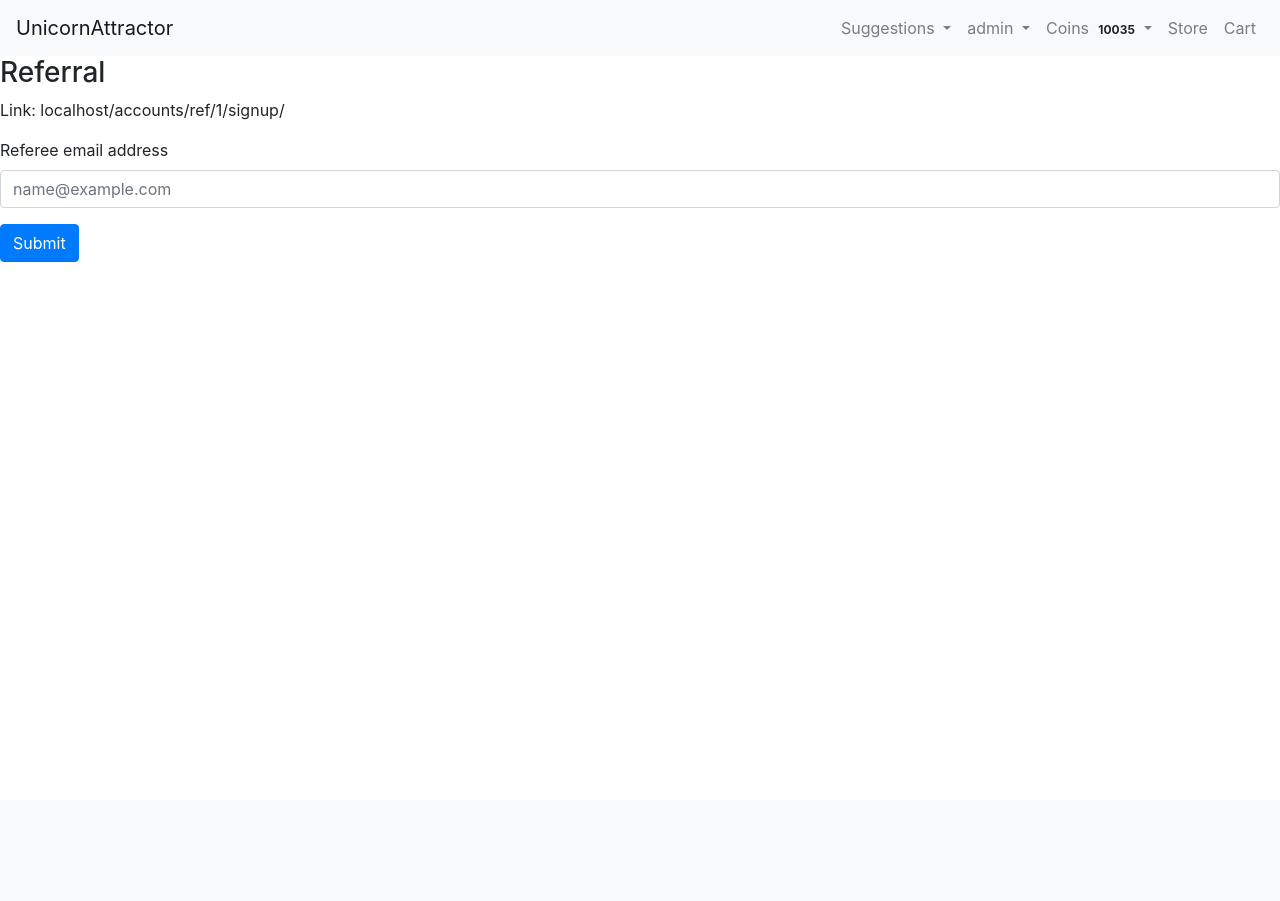
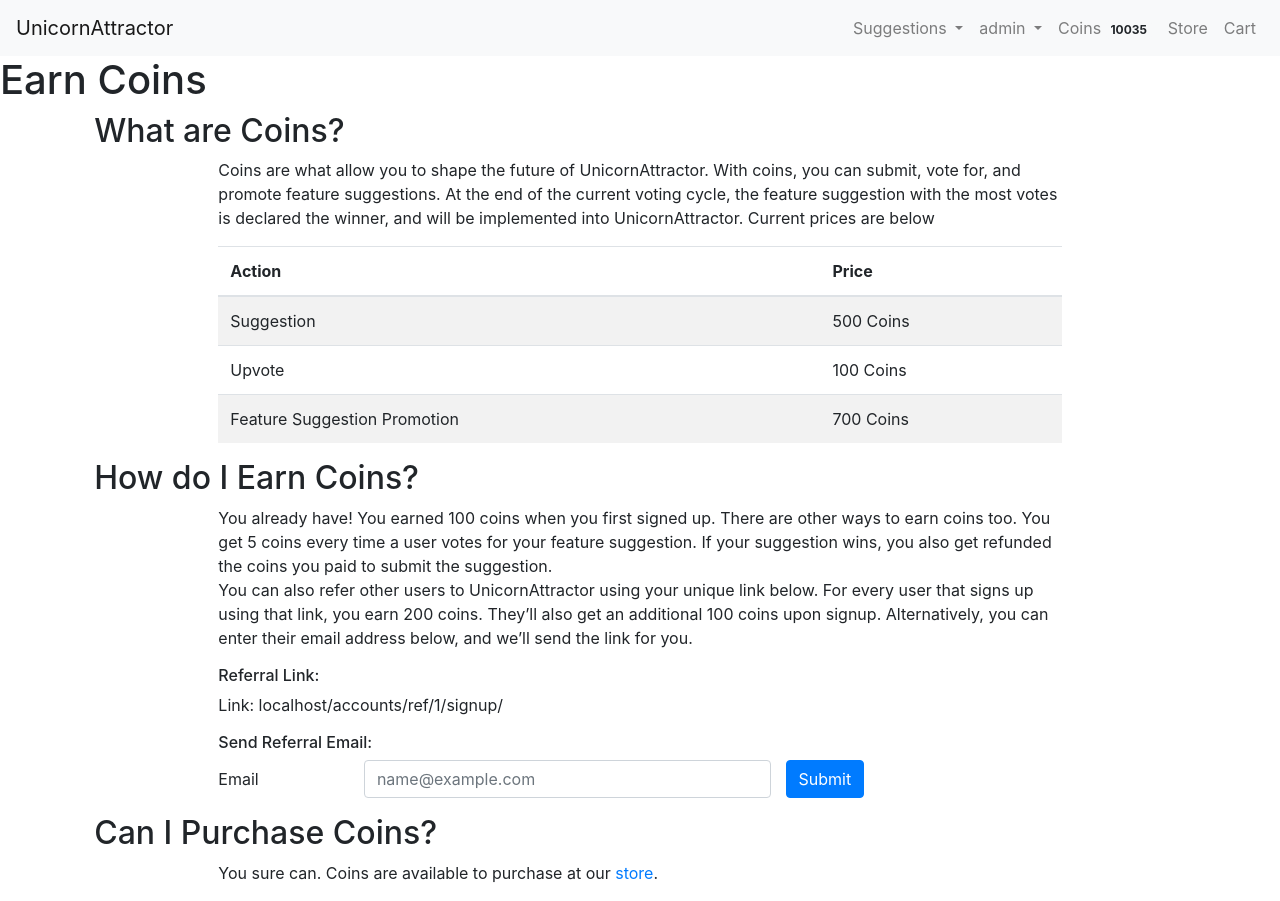
Before and after one commit to Paddywc/milestone-project-5, a Django app: page /earn_coins in a window 1280 px wide. Before the commit the page ends 262 px from the top, so only its background shows below. Run offline with Django 3.2, Linux system fonts and the light colour scheme; the visitor is signed in with stand-in values (Sample User, id 1); data comes from the database, SQL or seed files in the repository; both versions use the stored data as it was after the commit; some libraries are stand-ins or nearby versions.

Commit message:
add content  to earn coins page

```diff
--- a/accounts/templates/login.html
+++ b/accounts/templates/login.html
@@ -9,6 +9,8 @@
     {{ form|as_bootstrap_inline }}
     {% csrf_token %}
     <input type="submit" value="Login">
+     <p><a href="{% url 'password_reset' %}">Forgot my password</a></p>
+
 </form>
 
 <div id="no-account-section">
--- a/market/contexts.py
+++ b/market/contexts.py
@@ -8,6 +8,13 @@ def cart(request):
 
 
 def usercoins(request):
-    user = request.user
-    coins_amount = UserCoins.objects.get(user=user).coins
-    return {"usercoins":coins_amount}
+    """
+    Else statement required to avoid error
+    when user is not signed in
+    """
+    if request.user.is_authenticated:
+        user = request.user
+        coins_amount = UserCoins.objects.get(user=user).coins
+        return {"usercoins":coins_amount}
+    else:
+        return {"usercoins": None}
--- a/market/templates/earn_coins.html
+++ b/market/templates/earn_coins.html
@@ -1,16 +1,96 @@
-{% extends 'base.html' %}
-{% block title %} Earn Coins {% endblock %}
-{% block content %}
+{% extends 'base.html' %} {% block title %} Earn Coins {% endblock %} {% block content %}
+<main id="earn-coins">
+  <h1 id="page-title">Earn Coins</h1>
 
-<h3>Referral</h3>
-<p>Link: {{ request.get_host }}{% url 'referred_signup'  request.user.id %}</p>
-<form method="POST">
-       {% csrf_token %}
-  <div class="form-group">
-    <label for="refereeEmail">Referee email address</label>
-    <input type="email" class="form-control" name="refereeEmail" id="refereeEmail" placeholder="name@example.com">
+
+
+  <div class="row">
+    <div class="offset-1">
+      <h2 class="section-header">What are Coins?</h2>
+    </div>
   </div>
-    <button type="submit" class="btn btn-primary">Submit</button>
 
-</form>
-{% endblock %}
+  <div class="row">
+    <div class="col-xs-10 col-md-8 offset-xs-1 offset-md-2">
+      <p class="coins-answer">
+        Coins are what allow you to shape the future of UnicornAttractor. With coins, you can submit, vote for, and promote feature suggestions. At the end of the current voting cycle, the feature suggestion with the most votes is declared the winner, and will
+        be implemented into UnicornAttractor. Current prices are below
+      </p>
+
+      <table class="table table-striped">
+        <thead>
+          <tr>
+            <th scope="col">Action</th>
+            <th scope="col">Price</th>
+          </tr>
+        </thead>
+        <tbody>
+          {% for purchase in coin_purchases %}
+          <tr>
+            <td>{{ purchase.name }}</td>
+            <td>{{ purchase.coins_price }} Coins</td>
+          </tr>
+          {% endfor %}
+        </tbody>
+      </table>
+
+
+    </div>
+  </div>
+
+
+
+
+
+
+  <div class="row">
+    <div class="offset-1">
+      <h2 class="section-header">How do I Earn Coins?</h2>
+    </div>
+  </div>
+
+
+
+  <div class="row">
+    <div class="col-xs-10 col-md-8 offset-xs-1 offset-md-2">
+      <p class="coins-answer">
+        You already have! You earned 100 coins when you first signed up. There are other ways to earn coins too. You get 5 coins every time a user votes for your feature suggestion. If your suggestion wins, you also get refunded the coins you paid to submit the
+        suggestion. <br> You can also refer other users to UnicornAttractor using your unique link below. For every user that signs up using that link, you earn 200 coins. They’ll also get an additional 100 coins upon signup. Alternatively, you
+        can enter their email address below, and we’ll send the link for you.
+      </p>
+      <h6 class="referral-subtitle">Referral Link:</h6>
+      <p>Link: {{ request.get_host }}{% url 'referred_signup' request.user.id %}</p>
+      <h6 class="referral-subtitle">Send Referral Email:</h6>
+      <form method="POST">
+        {% csrf_token %}
+           <div class="form-group row">
+    <label for="staticEmail" class="col-sm-2 col-form-label">Email</label>
+    <div class="col-sm-6">
+  <input type="email" class="form-control" name="refereeEmail" id="refereeEmail" placeholder="name@example.com">
+    </div>
+
+       <button type="submit" class="btn btn-primary sm-2">Submit</button>
+
+
+  </div>
+  </div>
+  </div>
+
+
+
+  <div class="row">
+    <div class="offset-1">
+      <h2 class="section-header">Can I Purchase Coins?</h2>
+    </div>
+  </div>
+
+    <div class="row">
+    <div class="col-xs-10 col-md-8 offset-xs-1 offset-md-2">
+      <p class="coins-answer">
+      You sure can. Coins are available to purchase at our <a href="{% url 'store'%}">store</a>.
+      </p>
+      </div>
+      </div>
+
+  {% endblock %}
+</main>
--- a/market/views.py
+++ b/market/views.py
@@ -7,7 +7,7 @@ from .checkout import get_user_delivery_addresses, process_stripe_payment, proce
     cart_contains_item_needing_delivery
 from .forms import DeliveryForm
 from .helpers import retrieve_session_url
-from .models import StoreItem
+from .models import StoreItem, CoinsPurchase
 
 
 # Create your views here.
@@ -101,6 +101,7 @@ def pay(request):
 def earn_coins(request):
     """
     """
+    coin_purchases = CoinsPurchase.objects.all()
     if request.method == "POST":
         email = request.POST.get("refereeEmail")
         referral_link = "{0}{1}".format(request.get_host(), redirect("referred_signup", request.user.id).url)
@@ -109,4 +110,4 @@ def earn_coins(request):
         body = "click this link to sign up now: {}".format(referral_link)
         email = EmailMessage(subject, body, to=[email])
         email.send()
-    return render(request, "earn_coins.html")
+    return render(request, "earn_coins.html", {"coin_purchases":coin_purchases})
--- a/templates/base.html
+++ b/templates/base.html
@@ -71,14 +71,11 @@ https://stripe.com/docs/stripe-js/reference
                         </div>
                     </li>
 
-                    <li class="nav-item dropdown">
-         <a class="nav-link dropdown-toggle" id="navbarDropdownCoins" role="button"  href="#"  data-toggle="dropdown" aria-haspopup="true" aria-expanded="false"> Coins <span class="badge badge-light">{{ usercoins }}</span></a>
-                        </a>
-                        <div class="dropdown-menu" aria-labelledby="navbarDropdownCoins">
-                            <a class="dropdown-item" href="{% url 'earn_coins' %}">Earn Coins</a>
 
-                        </div>
+                    <li class="nav-item">
+                        <a class="nav-link" href="{% url 'earn_coins' %}"> Coins <span class="badge badge-light">{{ usercoins }}</span></a></a>
                     </li>
+
 
                     {% else %}
                     <li class="nav-item">
--- a/usersuggestions/templates/issue_tracker.html
+++ b/usersuggestions/templates/issue_tracker.html
@@ -13,10 +13,7 @@
   </li>
     <li class="nav-item">
     <a class="nav-link" id="completed-tab" data-toggle="tab" href="#completed" role="tab" aria-controls="completed" aria-selected="false">Completed</a>
-  </li>
-   <li class="nav-item">
-    <a class="nav-link" id="promote-tab"  href="{% url 'promote_feature' %}" role="tab"  aria-selected="false">Promote a Feature</a>
-  </li>
+
 
 </ul>
 <div class="tab-content" id="myTabContent">
```
Also changed, not shown: db.sqlite3.
